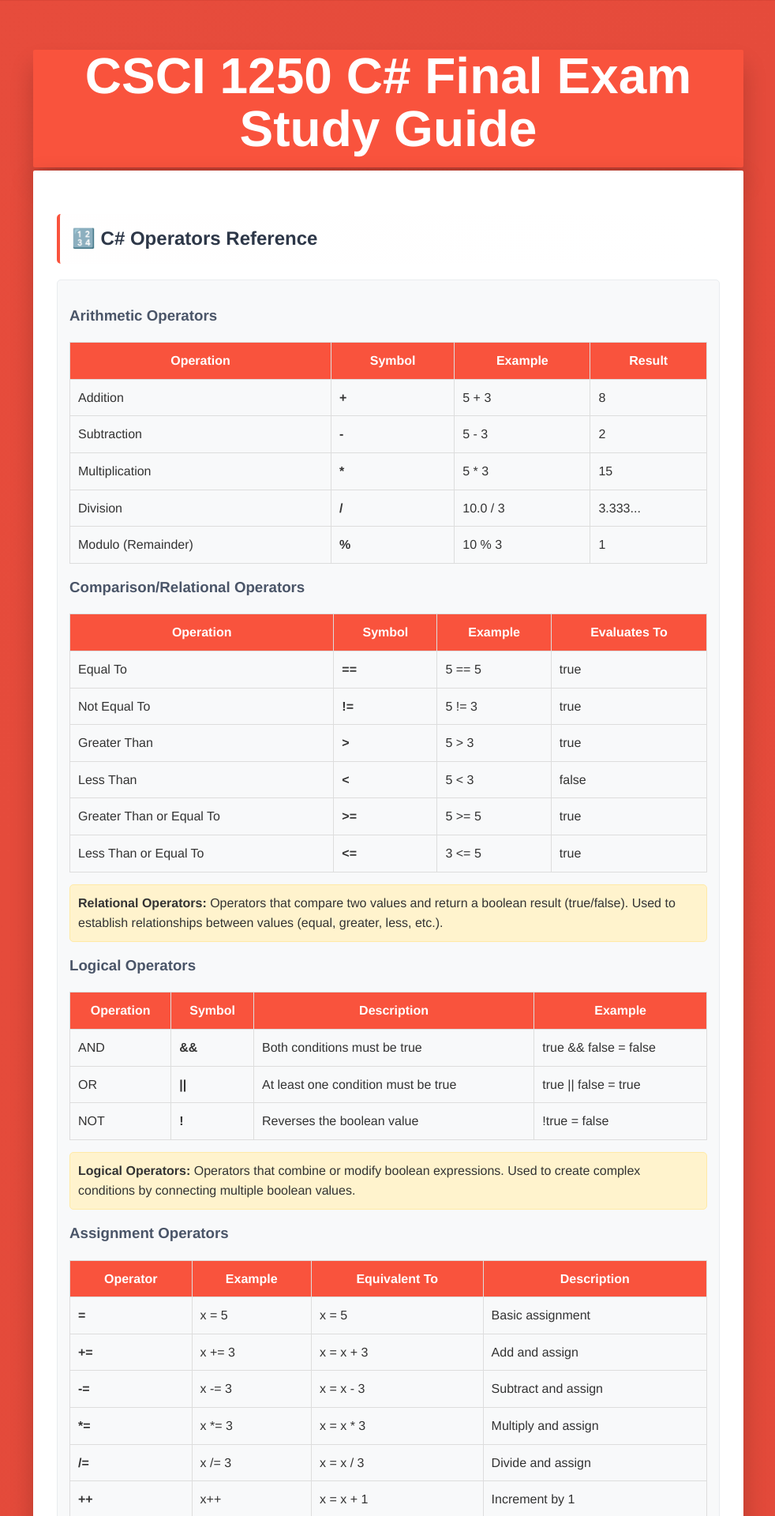
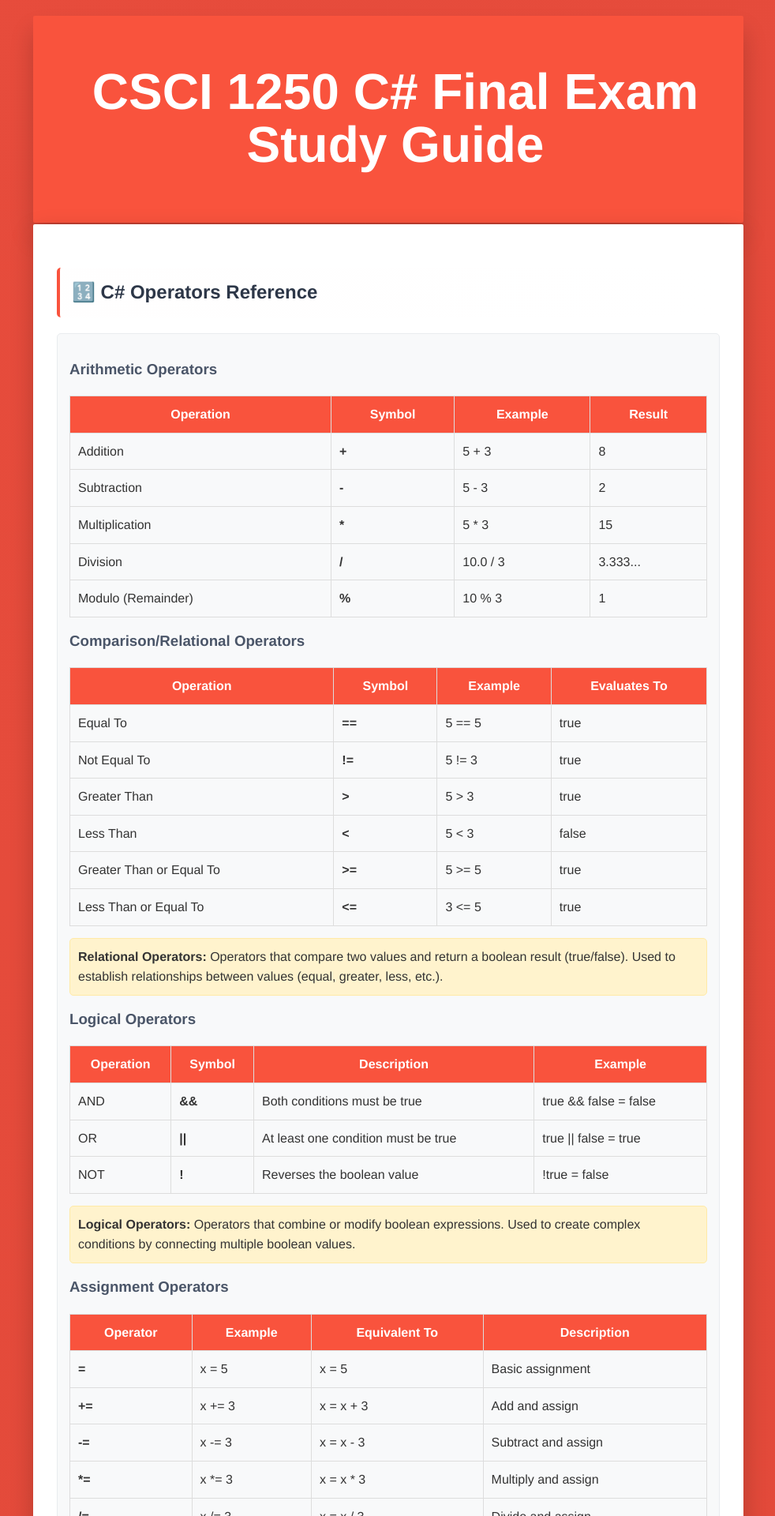
Before and after one commit to CSCI-1250/class_resources_public, a Jekyll site: the page study_guides/final_exam.html, which Jekyll copies as it is, in a window 1280 px wide. Shown: the top 1920 px of the page at 79% size, without its empty margins (148-1130 px from the left). Built offline with Jekyll 4.4.1, drawn with Linux system fonts in a browser that asks for light colours.

Commit message:
improve heading style

```diff
--- a/study_guides/final_exam.html
+++ b/study_guides/final_exam.html
@@ -16,9 +16,10 @@
         }
 
         header {
-            margin-bottom: -26px;
+            margin-bottom: 2px;
             line-height: 4.2rem;
             background-color: #f9533d;
+            padding: 20px 2px 20px 20px;
             border-radius: 2px;
             box-shadow: 0 20px 30px rgba(0,0,0,0.2);
         }
```
